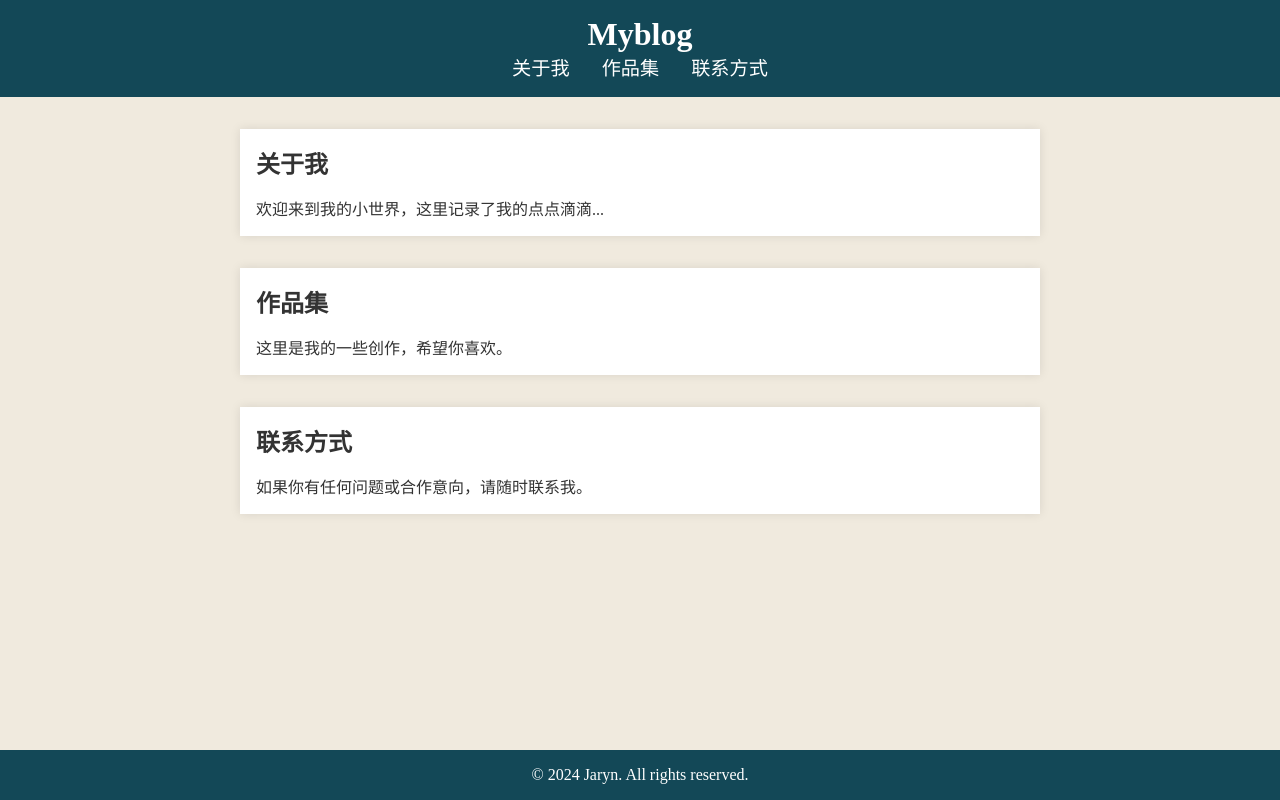
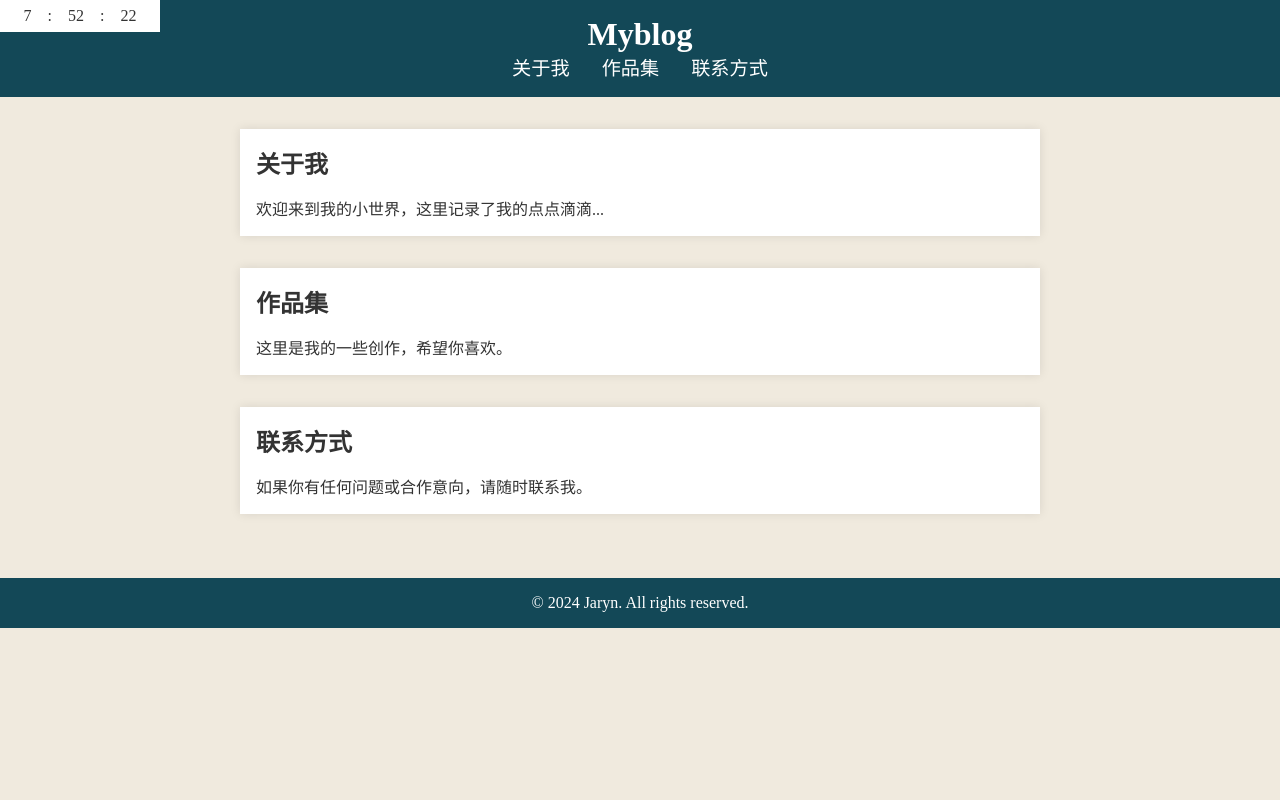
Before and after one commit to cxx6464/cxx6464.github.io, a plain HTML site: page index.html in a window 1280 px wide. Drawn offline with nearby package versions, Linux system fonts and the light colour scheme.

```diff
--- a/index.css
+++ b/index.css
@@ -23,7 +23,7 @@ body {
   padding: 1rem;
 }
 .footer {
-  position: absolute;
+  position: sticky;
   width: 100vw;
   bottom: 0;
 }
@@ -70,3 +70,19 @@ body {
 .content section h2 {
   margin-bottom: 1rem;
 }
+aside {
+  position: absolute;
+  background-color: #fff;
+}
+.clock {
+  display: flex;
+  width: 10em;
+  height: 2em;
+  justify-content: center;
+  align-items: center;
+  /* padding: 0.5em auto; */
+}
+.clock div {
+  /* background-color: #134857; */
+  margin: 1em;
+}
--- a/index.html
+++ b/index.html
@@ -34,5 +34,17 @@
     <footer class="footer">
       <p>&copy; 2024 Jaryn. All rights reserved.</p>
     </footer>
+    <aside>
+      <div class="clock">
+        <div id="clock_h"></div>
+        :
+        <div id="clock_m"></div>
+        :
+        <div id="clock_s"></div>
+      </div>
+    </aside>
+
+    <script src="https://code.jquery.com/jquery-3.6.0.min.js"></script>
+    <script src="index.js"></script>
   </body>
 </html>
--- /dev/null
+++ b/index.js
@@ -0,0 +1,11 @@
+const h = document.getElementById("clock_h");
+const m = document.getElementById("clock_m");
+const s = document.getElementById("clock_s");
+let cur_time = new Date();
+setInterval(() => {
+  cur_time = new Date();
+  h.innerHTML = cur_time.getHours();
+  m.innerHTML = cur_time.getMinutes();
+  s.innerHTML = cur_time.getSeconds();
+}, 1000);
+console.log(cur_time);
```
